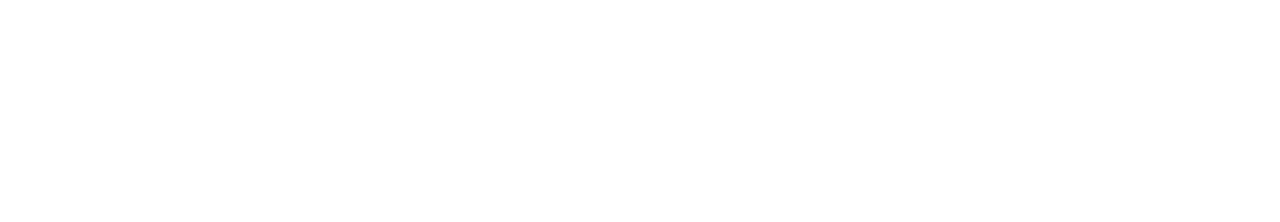
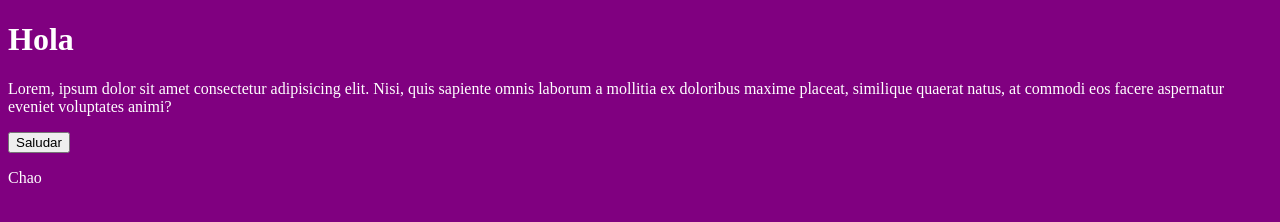
Before and after one commit to PatrickOvi/probandoGib, a plain HTML site: page index.html in a window 1280 px wide. Drawn offline with Linux system fonts and the light colour scheme.

Commit message:
interfaz
se agrega css, se incorpora h1,p y boton

```diff
--- /dev/null
+++ b/assets/css/estilo.css
@@ -0,0 +1,6 @@
+body{
+    background-color: purple;
+}
+h1,p{
+    color: white;
+}
--- a/index.html
+++ b/index.html
@@ -4,8 +4,12 @@
     <meta charset="UTF-8">
     <meta name="viewport" content="width=device-width, initial-scale=1.0">
     <title>Document</title>
+    <link rel="stylesheet" href="assets/css/estilo.css">
 </head>
 <body>
-
+    <h1>Hola</h1>
+    <p>Lorem, ipsum dolor sit amet consectetur adipisicing elit. Nisi, quis sapiente omnis laborum a mollitia ex doloribus maxime placeat, similique quaerat natus, at commodi eos facere aspernatur eveniet voluptates animi?</p>
+    <button>Saludar</button>
+    <p>Chao</p>
 </body>
 </html>
```
